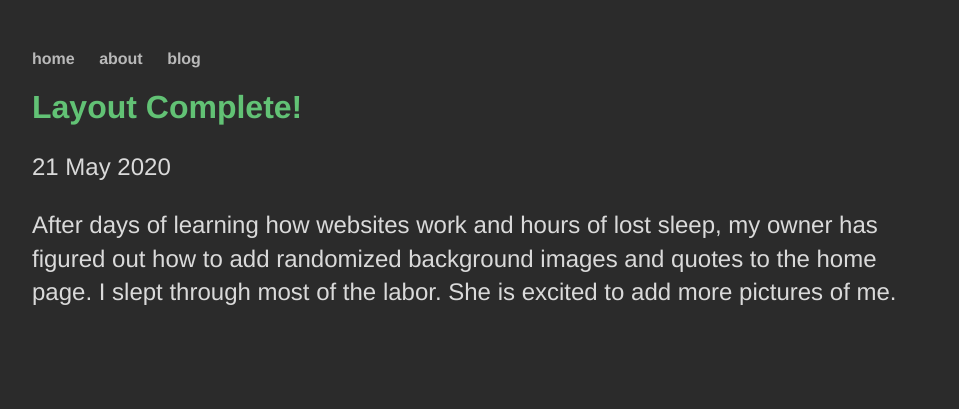
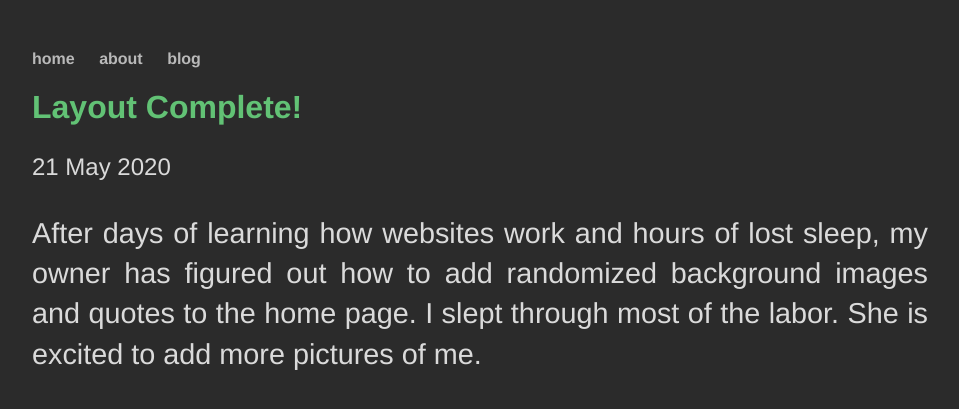
Before and after one commit to luckielogic/luckielogic.github.io, a Jekyll site: the page built from _posts/2020-05-21-main-layout-done.md, in a window 1280 px wide. Shown: the top 409 px of the page, without its empty margins (18-977 px from the left). Built offline with Jekyll 4.4.1, drawn with Linux system fonts in a browser that asks for light colours.

Commit message:
Update post.html

```diff
--- a/_layouts/post.html
+++ b/_layouts/post.html
@@ -4,8 +4,8 @@ layout: default
 <h1>{{ page.title }}</h1>
 <p class="meta">{{ page.date | date_to_string }}</p>
 
-<div>
-  <p class="post" style="font-size: 1.2em; line-height: 1.4em; color: #9c9c9c;">
+<div class="postContainer">
+
     {{ content }}
-  </p>
+
 </div>
```
